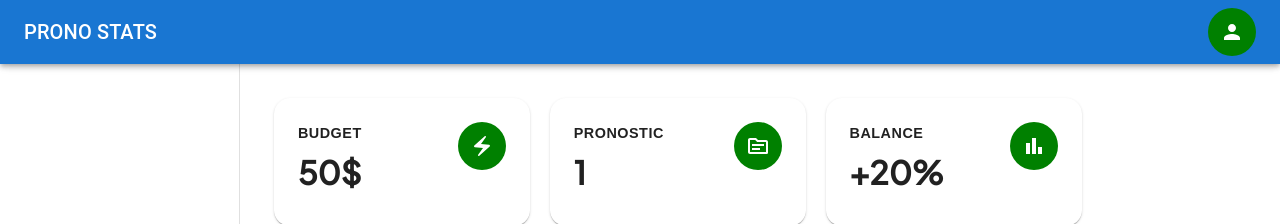
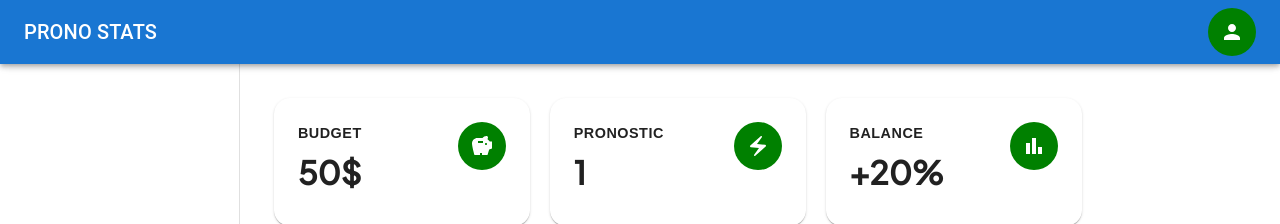
Before and after one commit to dpinard/dpinard, a React (Create React App) app in the folder testproject/: page / in a window 1280 px wide. Shown: the top 224 px of the page. Built offline with nearby package versions, Linux system fonts and the light colour scheme.

Commit message:
refacto add icon dashboard

```diff
--- a/testproject/src/components/dashboard.js
+++ b/testproject/src/components/dashboard.js
@@ -8,6 +8,7 @@ import GroupIcon from '@mui/icons-material/Group';
 import RocketLaunchIcon from '@mui/icons-material/RocketLaunch';
 import BarChartIcon from '@mui/icons-material/BarChart';
 import ElectricBoltIcon from '@mui/icons-material/ElectricBolt';
+import SavingsIcon from '@mui/icons-material/Savings';
 
 const styles = {
     dashCardPaper:{
@@ -43,7 +44,7 @@ export default function Dashboard () {
                         <Typography variant='h5' fontFamily="Plus Jakarta Sans, sans-serif" lineHeight='1.7' fontWeight='700' fontSize='2rem'> 50$ </Typography>
                     </Box>
                     <Avatar sx={{p:3, backgroundColor:'green'}}>
-                        <ElectricBoltIcon/>
+                        <SavingsIcon/>
                     </Avatar>
                     </Box>
                 </Paper>
@@ -56,7 +57,7 @@ export default function Dashboard () {
                         <Typography variant='h5' fontFamily="Plus Jakarta Sans, sans-serif" lineHeight='1.7' fontWeight='700' fontSize='2rem'> 1 </Typography>
                     </Box>
                     <Avatar sx={{p:3, backgroundColor:'green'}}>
-                        <TopicOutlinedIcon/>
+                        <ElectricBoltIcon/>
                     </Avatar>
                     </Box>
                 </Paper>
```
